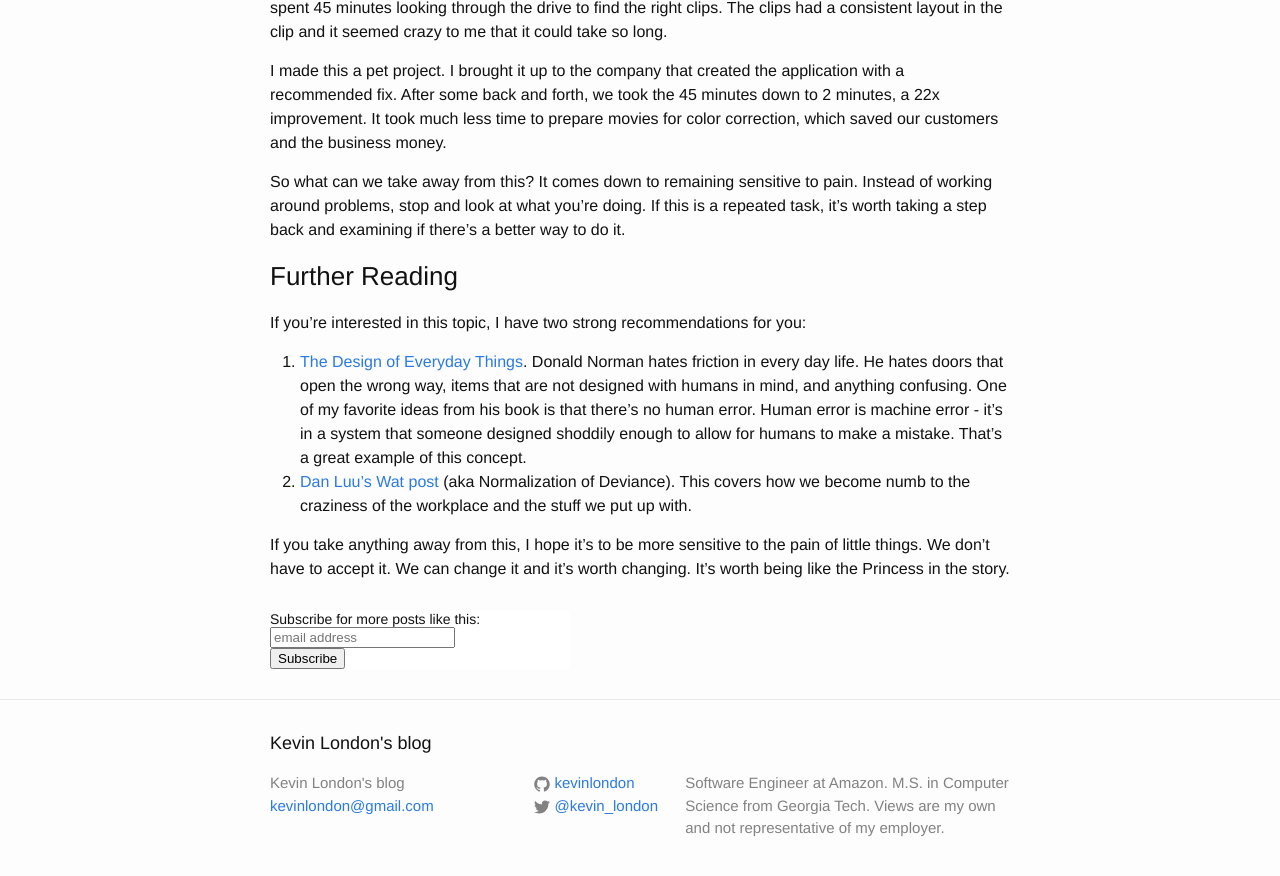
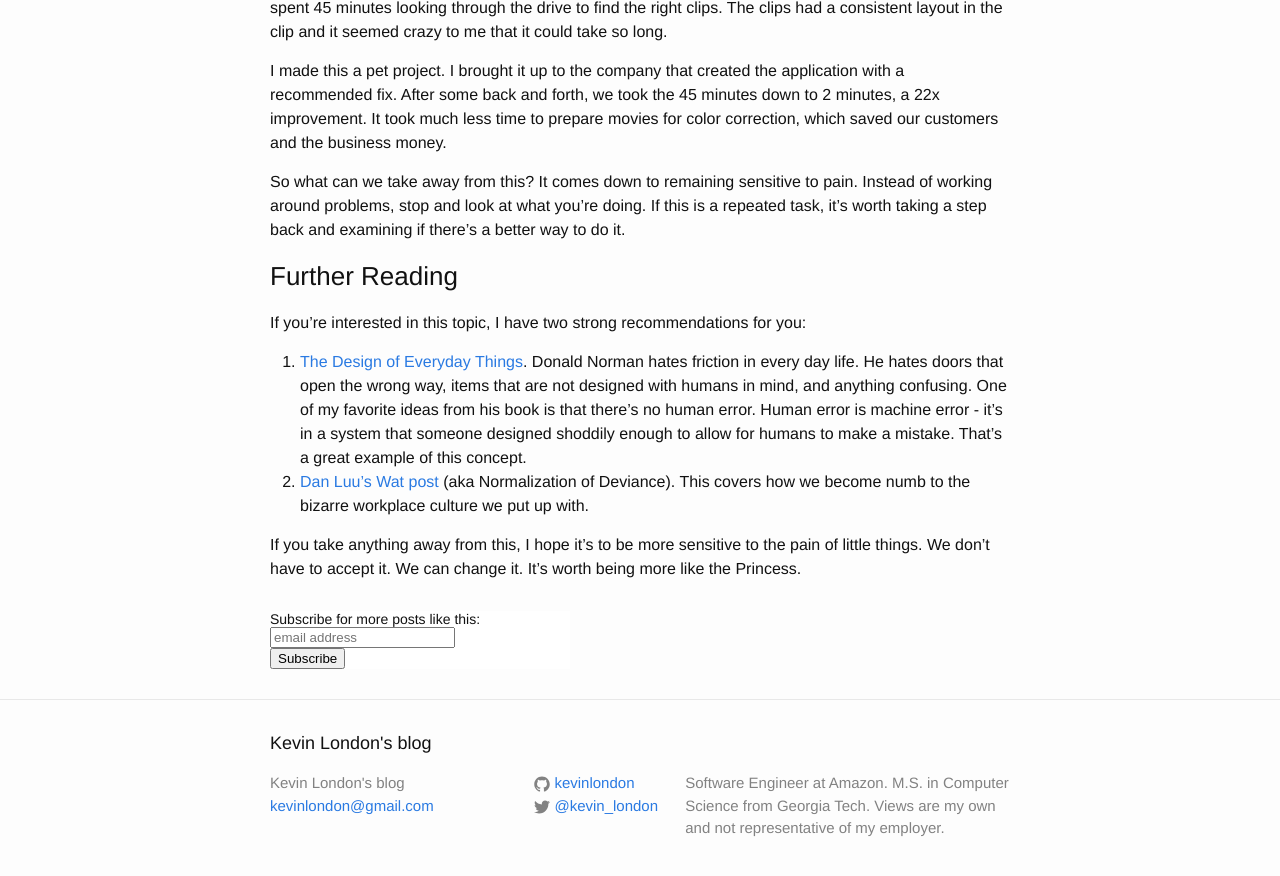
Before and after one commit to kevinlondon/kevinlondon.github.io, a Jekyll site: the page built from _posts/2019-11-08-princess-and-the-pea.md, in a window 1280 px wide and 900 px high, scrolled down 726 px. Shown: the top 876 px of the window. Built offline with Jekyll 4.4.1, drawn with Linux system fonts in a browser that asks for light colours; comment, search, counter and statistics services are not loaded.

Commit message:
Updates to wording

```diff
--- a/_posts/2019-11-08-princess-and-the-pea.md
+++ b/_posts/2019-11-08-princess-and-the-pea.md
@@ -64,9 +64,9 @@ If you're interested in this topic, I have two strong recommendations for you:
    shoddily enough to allow for humans to make a mistake. That's a great
    example of this concept.
 1. [Dan Luu's Wat post](https://danluu.com/wat/) (aka Normalization of
-   Deviance). This covers how we become numb to the craziness of the workplace
-   and the stuff we put up with.
+   Deviance). This covers how we become numb to the bizarre workplace culture
+   we put up with.
 
 If you take anything away from this, I hope it's to be more sensitive to the
-pain of little things. We don't have to accept it. We can change it and it's
-worth changing. It's worth being like the Princess in the story.
+pain of little things. We don't have to accept it. We can change it. It's worth
+being more like the Princess.
```
